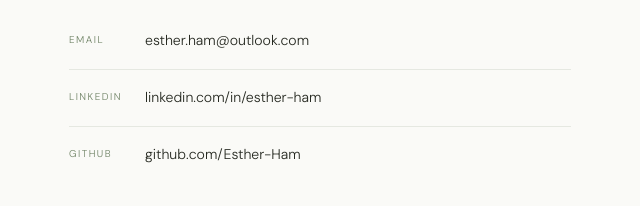
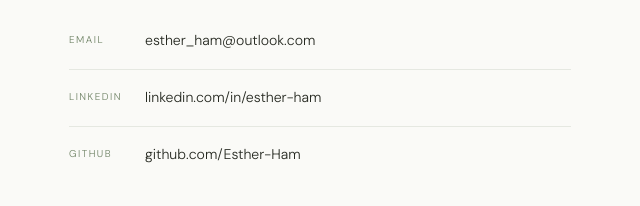
Before and after one commit to Esther-Ham/esther-ham.github.io, a plain HTML site: page index.html in a window 1280 px wide. Shown: the part 5084-5290 px from the top of the page, 21-661 px from the left. Drawn offline with nearby package versions, Linux system fonts and the light colour scheme.

Commit message:
Update index.html

```diff
--- a/index.html
+++ b/index.html
@@ -1009,9 +1009,9 @@
       <h2>Let's work<br><em>together</em></h2>
       <p>I'm currently open to L&D consulting and instructional design opportunities in the Greater Toronto Area and beyond. If you're looking for someone who brings both design craft and a genuine understanding of how adults learn, let's talk.</p>
       <div class="contact-links">
-        <a href="mailto:esther.ham@outlook.com" class="contact-link">
+        <a href="mailto:esther_ham@outlook.com" class="contact-link">
           <span class="contact-link-label">Email</span>
-          esther.ham@outlook.com
+          esther_ham@outlook.com
         </a>
         <a href="https://www.linkedin.com/in/esther-ham" target="_blank" rel="noopener" class="contact-link">
           <span class="contact-link-label">LinkedIn</span>
```
